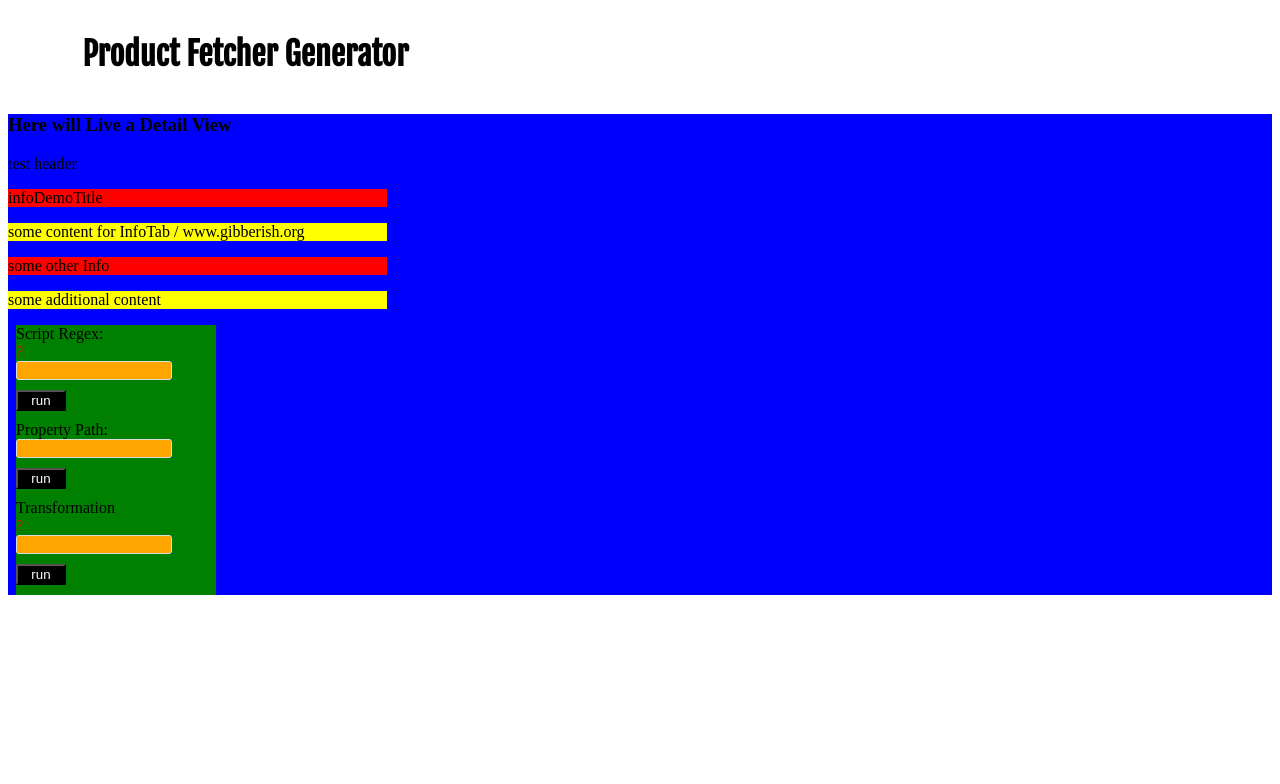
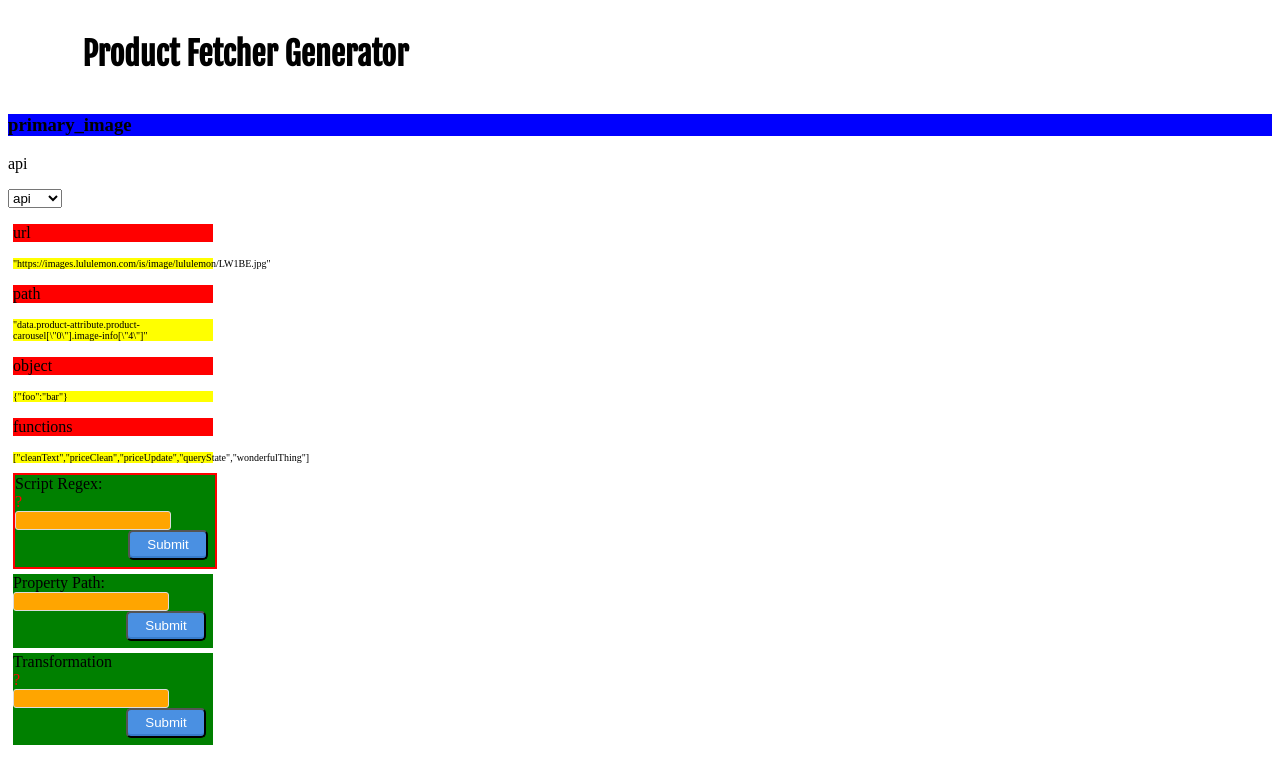
Before and after one commit to TRomey15/product-fetcher-generator, a React app in the folder client/: page / in a window 1280 px wide. Shown: the top 784 px of the page. Built offline with nearby package versions, Linux system fonts and the light colour scheme; a web font is replaced by a local one.

Commit message:
add display view dropdown

```diff
--- a/client/package.json
+++ b/client/package.json
@@ -18,6 +18,7 @@
   "dependencies": {
     "@babel/polyfill": "^7.0.0",
     "bootstrap": "^4.1.3",
+    "classnames": "^2.2.6",
     "prop-types": "^15.6.2",
     "react": "^16.5.2",
     "react-dom": "^16.5.2",
--- a/client/src/views/App.jsx
+++ b/client/src/views/App.jsx
@@ -1,4 +1,5 @@
 /* eslint-disable no-console */
+/* eslint-disable no-unused-vars */
 import React from 'react';
 import PropTypes from 'prop-types';
 import injectSheet from 'react-jss';
@@ -28,6 +29,29 @@ import Modal from './shared/Modal.jsx';
   }
 */
 
+// /* Mock_Data
+const mockData = {
+  primary_image: {
+    value: '',
+    code: '',
+    sources: {
+      api: [{
+        url: 'https://images.lululemon.com/is/image/lululemon/LW1BE.jpg',
+        path: 'data.product-attribute.product-carousel["0"].image-info["4"]',
+        object: { foo: 'bar' },
+        functions: ['cleanText',
+          'priceClean',
+          'priceUpdate',
+          'queryState',
+          'wonderfulThing'],
+      }],
+      script: [{}],
+      html: [{}],
+    },
+  },
+};
+
+
 const propTypes = {
   classes: PropTypes.object.isRequired,
 };
@@ -52,7 +76,7 @@ class App extends React.Component {
       },
       data: '', // all the data in Mock_Data
       currentField: { // field for detail view
-        name: '',
+        name: 'api',
         data: {},
       },
     };
@@ -75,6 +99,9 @@ class App extends React.Component {
     this.showModal = this.showModal.bind(this);
     this.onSubmit = this.onSubmit.bind(this);
     this.closeModal = this.closeModal.bind(this);
+
+    // handle DisplayField (api/script/html) changes
+    this.handleDisplayFieldChange = this.handleDisplayFieldChange.bind(this);
   }
 
   // componentDidMount() {
@@ -154,6 +181,10 @@ class App extends React.Component {
     this.setState({ showModal: !showModal });
   }
 
+  handleDisplayFieldChange(val) {
+    this.setState({ currentField: { name: val } });
+  }
+
 
   render() {
     const { classes } = this.props;
@@ -191,11 +222,12 @@ class App extends React.Component {
         </div>
         <div className={currentFieldData ? classes.show : classes.show}>
           <Detail
-            data={currentFieldData}
+            data={mockData}
+            handleDisplayFieldChange={this.handleDisplayFieldChange}
             onRestore={this.restoreSchemaFieldData}
             onSave={this.onSaveChanges}
             onClose={this.onDetailClose}
-            header="test header"
+            currentField={currentField}
           />
         </div>
         {/* <Layout buttonText="hello" buttonOnClick={ () => { console.log('hello world'); }} header="world" /> */}
--- a/client/src/views/detail/Detail.jsx
+++ b/client/src/views/detail/Detail.jsx
@@ -9,13 +9,19 @@ import AutoCompleteModal from '../shared/AutoCompleteModal.jsx';
 
 const propTypes = {
   classes: PropTypes.object.isRequired,
-  header: PropTypes.string.isRequired,
+  currentField: PropTypes.string.isRequired,
+  handleDisplayFieldChange: PropTypes.function,
+  data: PropTypes.object.isRequired,
 };
 
 // const defaultProps = {
 //   // classes: {},
 //   header: '',
 // };
+
+const defaultProps = {
+  handleDisplayFieldChange: () => {},
+};
 
 // const header = 'Product Fetcher Detail';
 
@@ -33,29 +39,29 @@ const styles = {
 
 class Detail extends Component {
   render() {
-    const { classes, header } = this.props;
+    const { classes, handleDisplayFieldChange, data, currentField } = this.props;
+    const viewTitle = Object.keys(data)[0];
+    const tabsForRender = Object.keys(data[viewTitle].sources.api[0]);
+    const currentTab = currentField.name;
+    const sources = data[viewTitle].sources;
+    const tabs = tabsForRender.map(e => <InfoTab title={e} content={JSON.stringify(sources[currentTab][0][e])} />);
     return (
-
-      <div className={classes.blue}>
+      <div>
         {/* <Container
-          header={header}
+          header={currentField.name}
         > */}
-        <h3>Here will Live a Detail View</h3>
-        <p>{header}</p>
-        <InfoTab title="infoDemoTitle" content="some content for InfoTab / www.gibberish.org" />
-        <InfoTab title="some other Info" content="some additional content" />
-        <Input hasToolText title="Script Regex:">input</Input>
+        <h3 className={classes.blue}>{viewTitle}</h3>
+        <p>{currentField.name}</p>
+        <select onChange={e => handleDisplayFieldChange(e.target.value)}>
+          {Object.keys(sources).map(e => <option key={e.toString()} value={e}>{e}</option>)}
+        </select>
+        {tabs}
+        <Input isMismatch hasToolText title="Script Regex:">input</Input>
         <Input title="Property Path: ">input</Input>
-        <div><AutoCompleteModal
+        <AutoCompleteModal
           title="Transformation"
-          suggestions={[
-            'cleanText',
-            'priceClean',
-            'priceUpdate',
-            'queryState',
-            'wonderfulThing',
-          ]}
-        /></div>
+          suggestions={sources[currentTab][0].functions}
+        />
         {/* </Container> */}
       </div>
     );
@@ -63,6 +69,6 @@ class Detail extends Component {
 }
 
 Detail.propTypes = propTypes;
-// Detail.defaultProps = defaultProps;
+Detail.defaultProps = defaultProps;
 // export default Detail;
 export default injectSheet(styles)(Detail);
--- a/client/src/views/shared/InfoTab.jsx
+++ b/client/src/views/shared/InfoTab.jsx
@@ -17,11 +17,14 @@ const defaultProps = {
 const styles = {
   infoTabTitle: {
     backgroundColor: 'red',
-    width: '30%',
+    width: '200px',
+    marginLeft: '5px',
   },
   infoTabContent: {
     backgroundColor: 'yellow',
-    width: '30%',
+    width: '200px',
+    marginLeft: '5px',
+    fontSize: '10px',
   },
 };
 
--- a/client/src/views/shared/Input.jsx
+++ b/client/src/views/shared/Input.jsx
@@ -1,7 +1,9 @@
 
+/* eslint-disable no-console */
 import React, { Component } from 'react';
 import PropTypes from 'prop-types';
 import injectSheet from 'react-jss';
+import Button from './Button.jsx';
 
 const propTypes = {
   value: PropTypes.string,
@@ -11,6 +13,7 @@ const propTypes = {
   title: PropTypes.string,
   toolText: PropTypes.string,
   hasToolText: PropTypes.bool,
+  isMismatch: PropTypes.bool,
   classes: PropTypes.object.isRequired,
 };
 
@@ -19,6 +22,7 @@ const defaultProps = {
   title: '',
   toolText: '',
   hasToolText: false,
+  isMismatch: false,
   onChange: () => {},
   onKeyDown: () => {},
   onClick: () => {},
@@ -35,23 +39,22 @@ const styles = {
     display: 'flex',
     flexDirection: 'column',
     width: '200px',
-    marginLeft: '8px',
+    margin: '5px',
     backgroundColor: 'green',
   },
-  isMismatch: {
+  inputFormMismatch: {
     border: '2px solid red',
+    display: 'flex',
+    flexDirection: 'column',
+    width: '200px',
+    margin: '5px',
+    backgroundColor: 'green',
   },
   input: {
     width: '150px',
     border: '1px solid rgb(220,220,220)',
     borderRadius: '3px',
     backgroundColor: 'orange',
-  },
-  button: {
-    width: '50px',
-    margin: '10px 0px',
-    backgroundColor: 'black',
-    color: 'white',
   },
   spacer: {
     backgroundColor: 'gray',
@@ -67,14 +70,15 @@ const styles = {
 
 class Input extends Component {
   render() {
-    const { classes, toolText, hasToolText, onChange, value, title, onKeyDown, onClick } = this.props;
+    const { classes, isMismatch, toolText, hasToolText, onChange, value, title, onKeyDown, onClick } = this.props;
+    const showMismatch = isMismatch ? 'inputFormMismatch' : 'inputForm';
     return (
-      <div className={classes.inputForm}>
+      <div className={classes[showMismatch]}>
         <span> {title} </span>
         {/* To Do Clean Up this Tooltip, use something better than alert */}
         {hasToolText ? <span className={classes.showToolTip} onClick={() => console.log(toolText)}>?</span> : <span />}
         <input className={classes.input} value={value } onChange={ onChange } onKeyDown={onKeyDown} />
-        <button className={ classes.button } onClick={ onClick }> run </button>
+        <Button text="Submit" className={classes.submit} onClick={ onClick }> run </Button>
       </div>
     );
   }
```
Also changed, not shown: client/src/views/shared/DropDown.jsx (added, +37 -0 lines).
